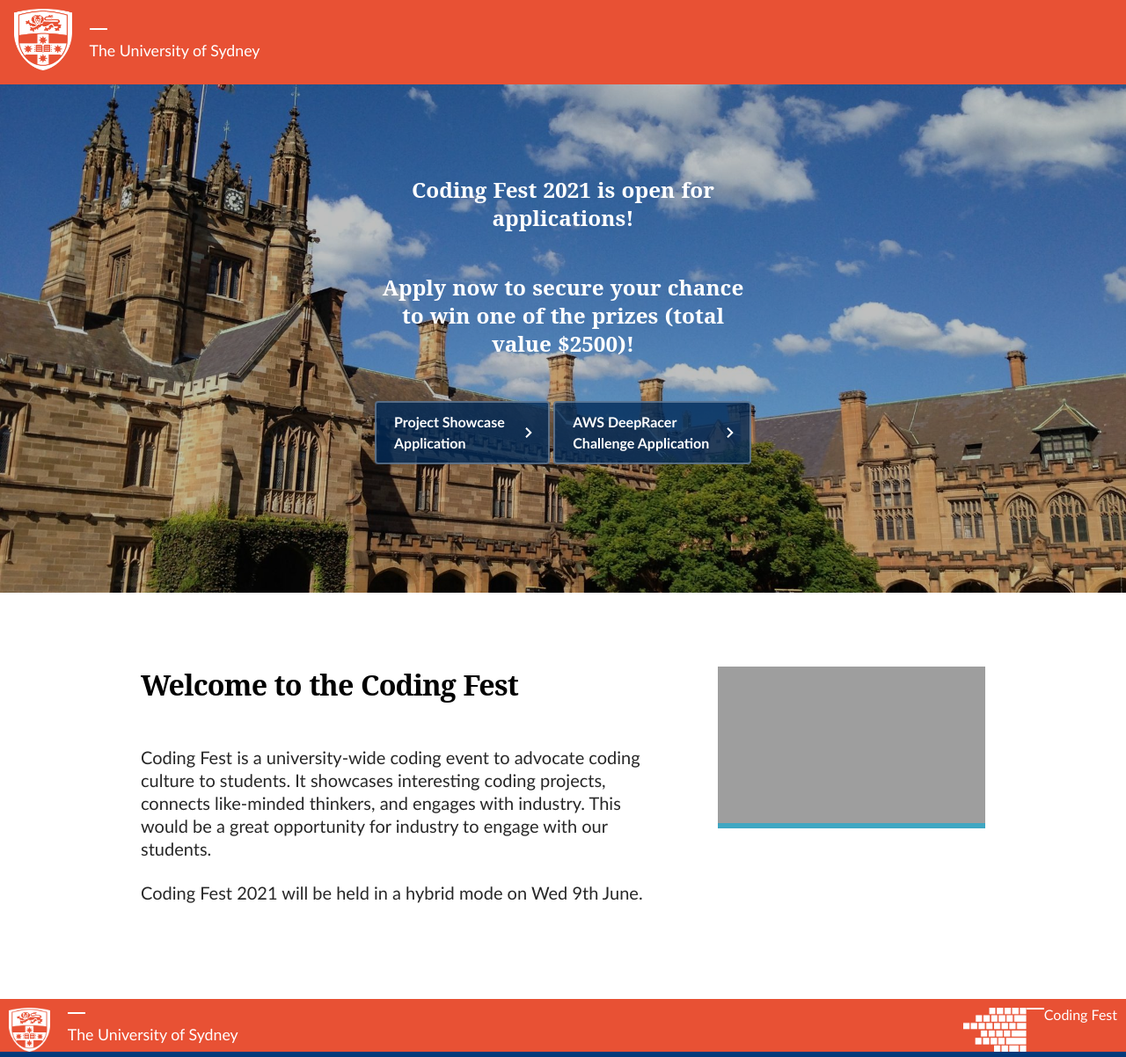
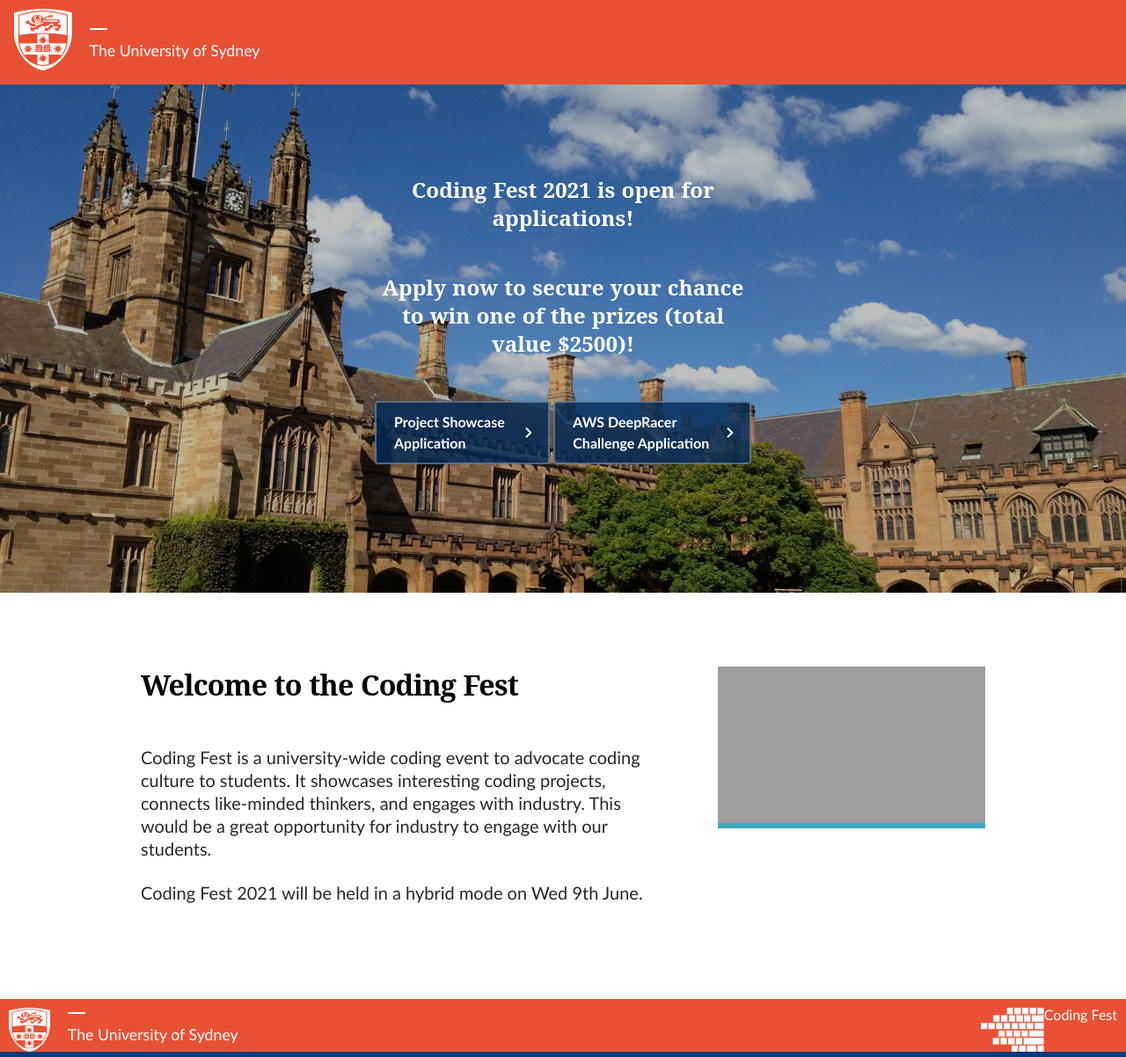
Before and after one commit to codingfestsydney/codingfestWeb, a Jekyll site: the page built from index.md, in a window 1280 px wide. Shown: the whole page at 88% size. Built offline with Jekyll 4.4.1, drawn with Linux system fonts in a browser that asks for light colours; our own code applies the rules of GitHub Pages for plain Markdown files; grey boxes are pictures that could not be loaded.

Commit message:
Update default.html

```diff
--- a/_layouts/default.html
+++ b/_layouts/default.html
@@ -730,7 +730,7 @@
         <div class="page-title ">The University of Sydney</div>
         <div style="float: right;"><img alt="CodingFest homepage" src="/codingfestWeb/assets/files/festlogo.png" height="50px"
           ></div>
-        <div class="page-title-right" style="float: left;color: rgb(255, 255, 255);line-height: 1;">Coding Fest</div>
+        <div class="page-titlet" style="float:right;color: rgb(255, 255, 255);line-height: 1;">Coding Fest</div>
 
     </footer>
     <!-- <footer id="page-footer" class="page-footer">
```
